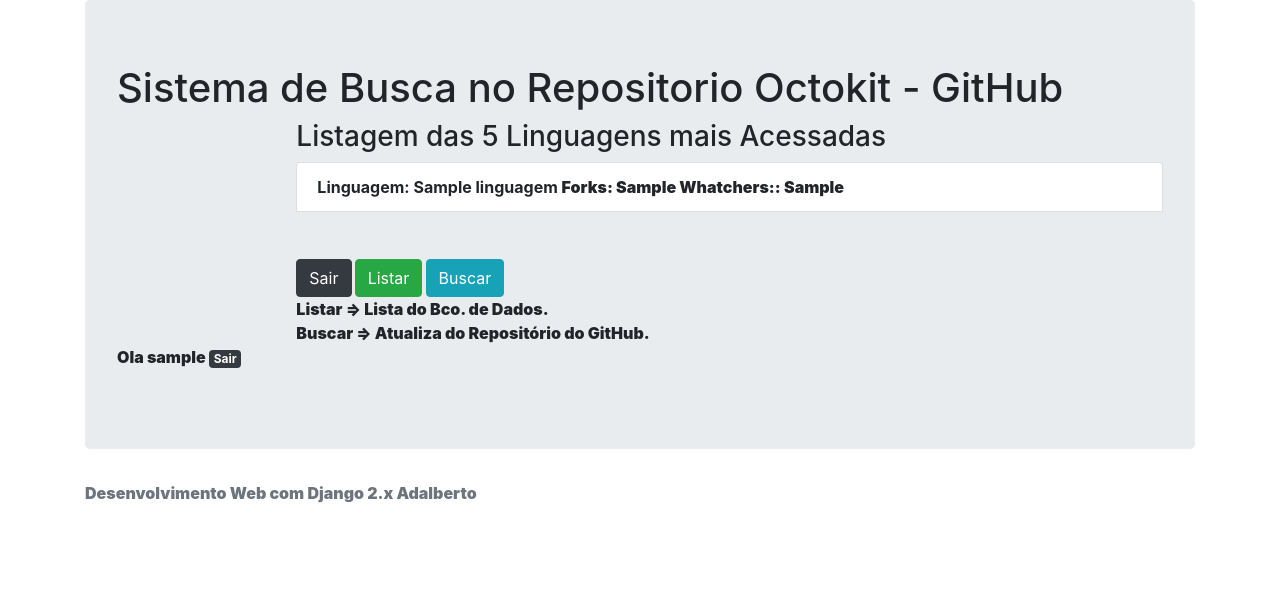
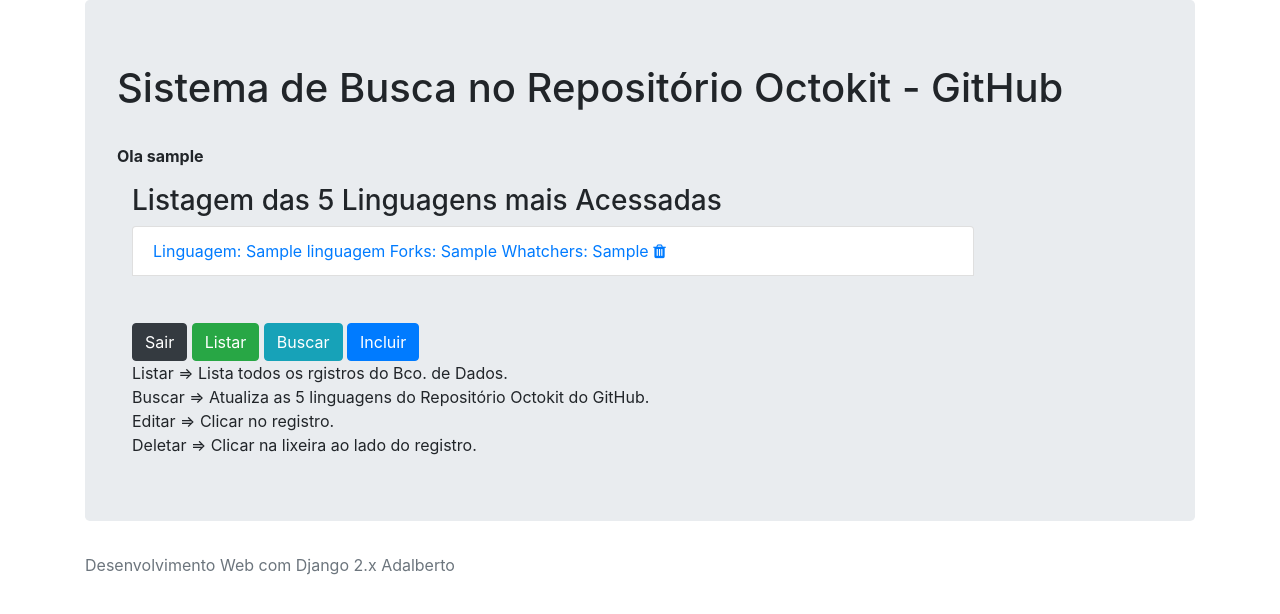
Before and after one commit to amartins007/github-linguagem, a Django app: page // in a window 1280 px wide. Shown: the top 614 px of the page. Run offline with Django 3.2, Linux system fonts and the light colour scheme; a user stored in the database is signed in; tables that the repository leaves empty hold one stand-in row (values such as "Sample post"); some libraries are stand-ins or nearby versions.

Commit message:
CRUD Implementacao

```diff
--- a/linguagem/templates/linguagem_list.html
+++ b/linguagem/templates/linguagem_list.html
@@ -5,10 +5,12 @@
 
 
 {% block main %}
-    <h1>Sistema de Busca no Repositorio Octokit - GitHub</h1>
+    <h1>Sistema de Busca no Repositório Octokit - GitHub</h1>
     <div class="row">
         <div class="col" >
-
+            {% if user.is_authenticated %}
+            <br><p><b>Ola {{user.username }}</b></p></div></br>
+            {% endif %}
         </div >
 
         <div class="col-10">
@@ -16,11 +18,13 @@
             <ul class="list-group">
                 {% for linguagem in linguagens %}
                     <li class="list-group-item">
-                        <b> Linguagem: {{ linguagem.linguagem_name }}
-                        <b> Forks: {{ linguagem.forks }}
-                        <b> Whatchers:: {{ linguagem.watches }}
+                         <a href="{% url 'linguagens_update' linguagem.id %}"> Linguagem: {{ linguagem.linguagem_name }}</a>
+                         <a href="{% url 'linguagens_update' linguagem.id %}"> Forks: {{ linguagem.forks }}</a>
+                         <a href="{% url 'linguagens_update' linguagem.id %}"> Whatchers: {{ linguagem.watches }}</a>
+                         <a href="{% url 'linguagens_delete' linguagem.id %}" class="trash-item">
+                            <i class="fa fa-trash" aria-hidden="true"></i>
                            </b>
-                    </li>
+                     </li>
 
                 {% endfor %}
             </ul>
@@ -30,20 +34,13 @@
              <a href="{% url 'logout' %}" class="btn btn-dark">Sair</a>
              <a href="{% url 'linguagem_list' %}" class="btn btn-success">Listar</a>
              <a href="{% url 'get_repos_new' %}" class="btn btn-info"> Buscar</a>
-             <br>Listar => Lista do Bco. de Dados.</br>
-            <a></a>Buscar => Atualiza do Repositório do GitHub.</a>
+             <a href="{% url 'linguagem_new' %}" class="btn btn-primary"> Incluir</a>
+             <br>Listar   => Lista todos os rgistros do Bco. de Dados.</br>
+            <a> Buscar  => Atualiza as 5 linguagens do Repositório Octokit do GitHub.</a>
+            <br>Editar  => Clicar no registro.</br>
+            <a> Deletar => Clicar na lixeira ao lado do registro.</a>
         </div>
 
-        <div class="col">
-            {% if user.is_authenticated %}
-                <p>Ola {{user.username }}
-                    <a href="{% url 'logout' %}">
-                        <span class="badge badge-dark">Sair</span>
-                    </a>
-                </p>
-
-            {% endif %}
-        </div>
     </div>
 
 
```
Also changed, not shown: linguagem/templates/linguagem_delete_confirm.html (+9 -8 lines), linguagem/templates/linguagem_new.html (+5 -3 lines), linguagem/templates/linguagem_update.html (+6 -4 lines).
